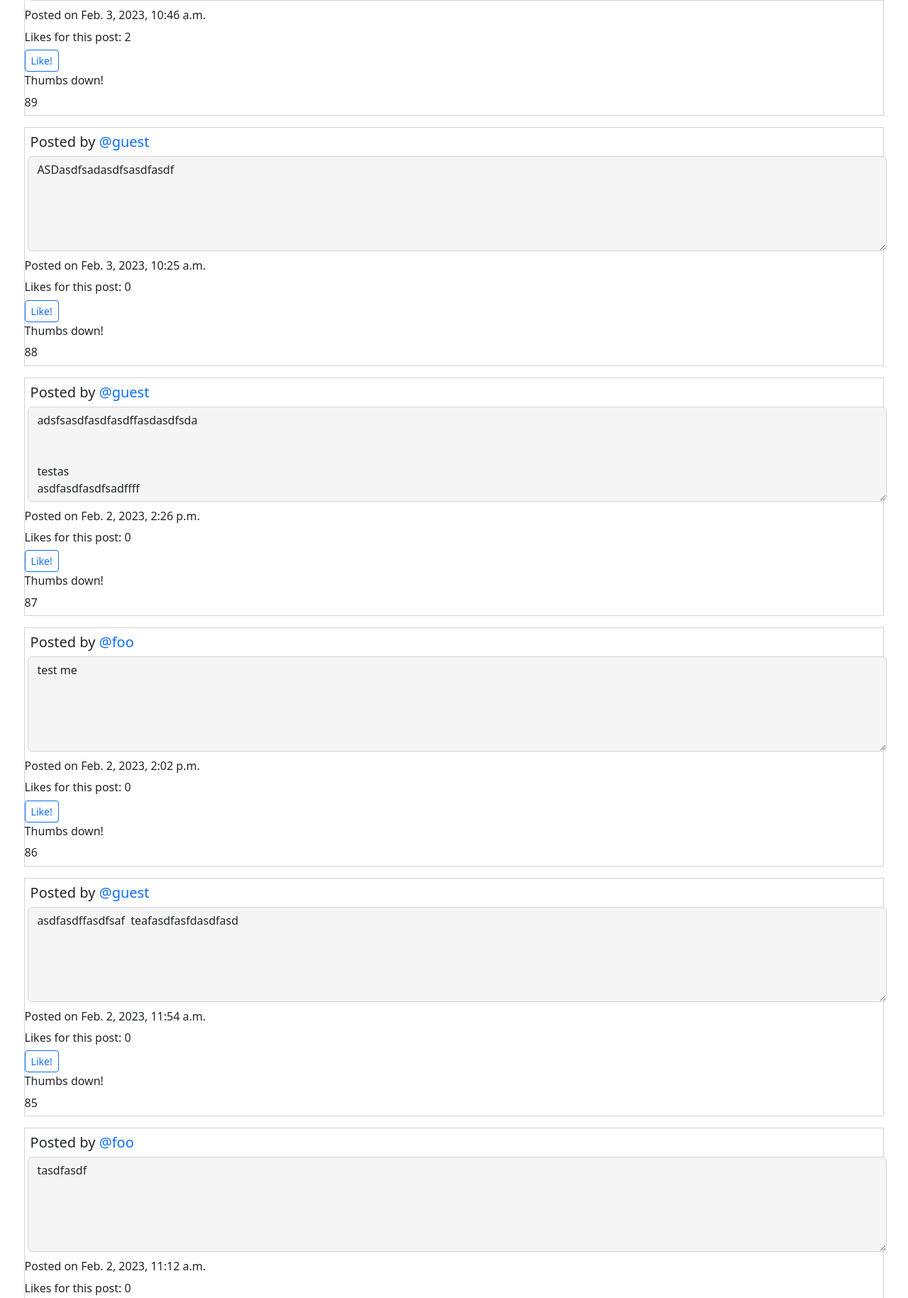
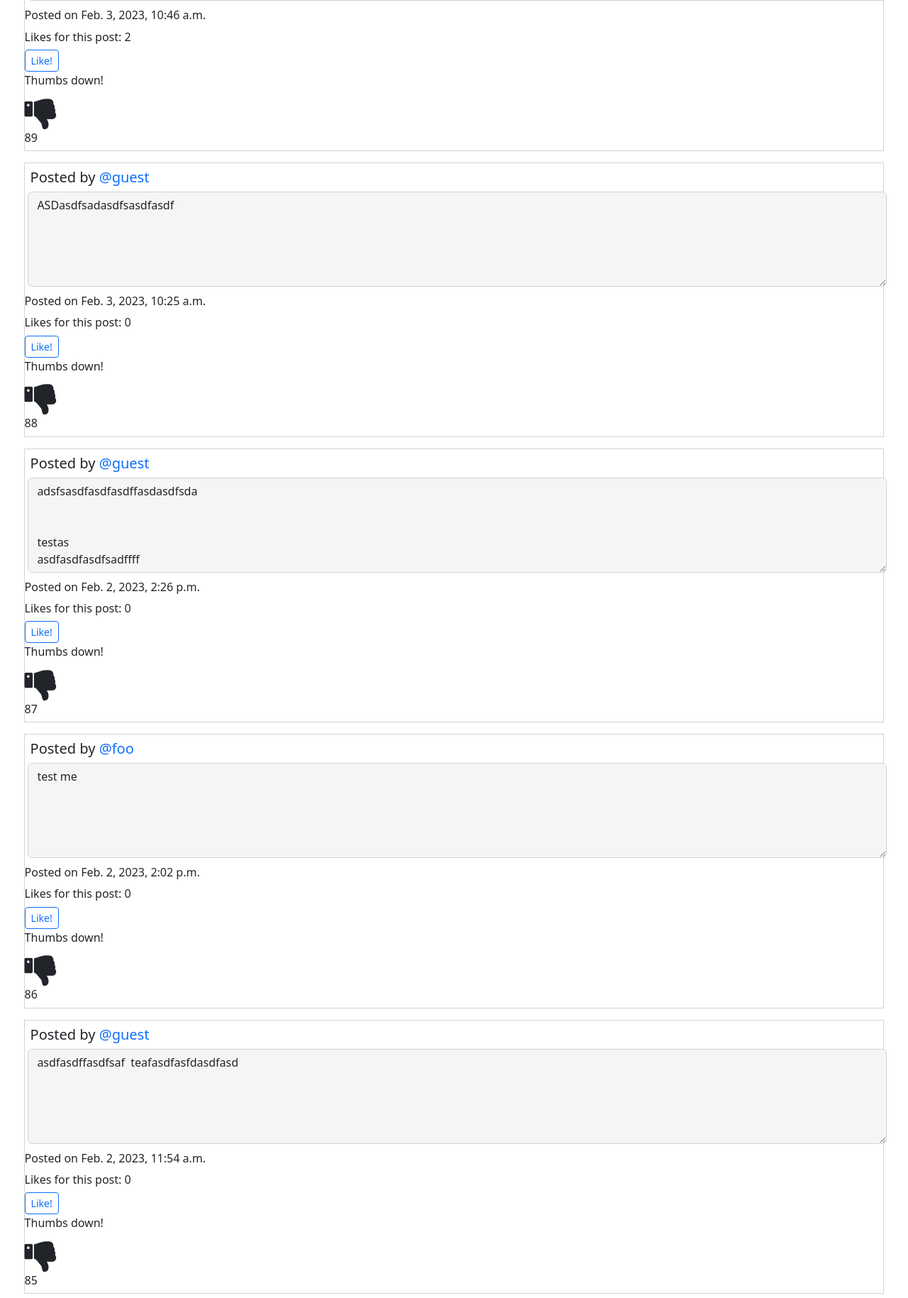
Before and after one commit to techcommdude/network, a Django app: page /allPosts in a window 1280 px wide. Shown: the part 490-2319 px from the top of the page at 71% size. Run offline with Django 3.2, Linux system fonts and the light colour scheme; a user stored in the database is signed in; data comes from the database, SQL or seed files in the repository; both versions use the stored data as it was after the commit.

Commit message:
like  icon

```diff
--- a/network/static/network/styles.css
+++ b/network/static/network/styles.css
@@ -28,6 +28,16 @@ p {
 
     margin: 0.4em;
 }
+
+.fa {
+    font-size: 50px;
+    cursor: pointer;
+    user-select: none;
+  }
+
+  .fa:hover {
+    color: darkblue;
+  }
 
 /* This is for each post */
 [class*="post"] {
--- a/network/templates/network/allPosts.html
+++ b/network/templates/network/allPosts.html
@@ -70,6 +70,7 @@
             <!-- The user already likes it.  Display the appropriate icon. -->
 
             <p>Thumbs up!</p>
+            <i class="fa fa-thumbs-up" aria-hidden="true" onclick="likePost('{{post.id}}, {{post.creator.username}}, {{user.username}}')"></i>
             <p>{{post.id}}</p>
 
             {% elif post.id not in likeList and post.creator.username != user.username %}
@@ -77,12 +78,13 @@
             <!-- The user DOES NOT currently like it.  Display the appropriate icon. -->
 
             <p>Thumbs down!</p>
+            <i class="fa fa-thumbs-down" aria-hidden="true" onclick="likePost('{{post.id}}, {{post.creator.username}}, {{user.username}}')"></i>
             <p>{{post.id}}</p>
 
             {% else %}
 
             <!-- do nothing -->
-            <p>{{post.id}}</p>
+
 
             {% endif %}
 
```
Also changed, not shown: db.sqlite3.
